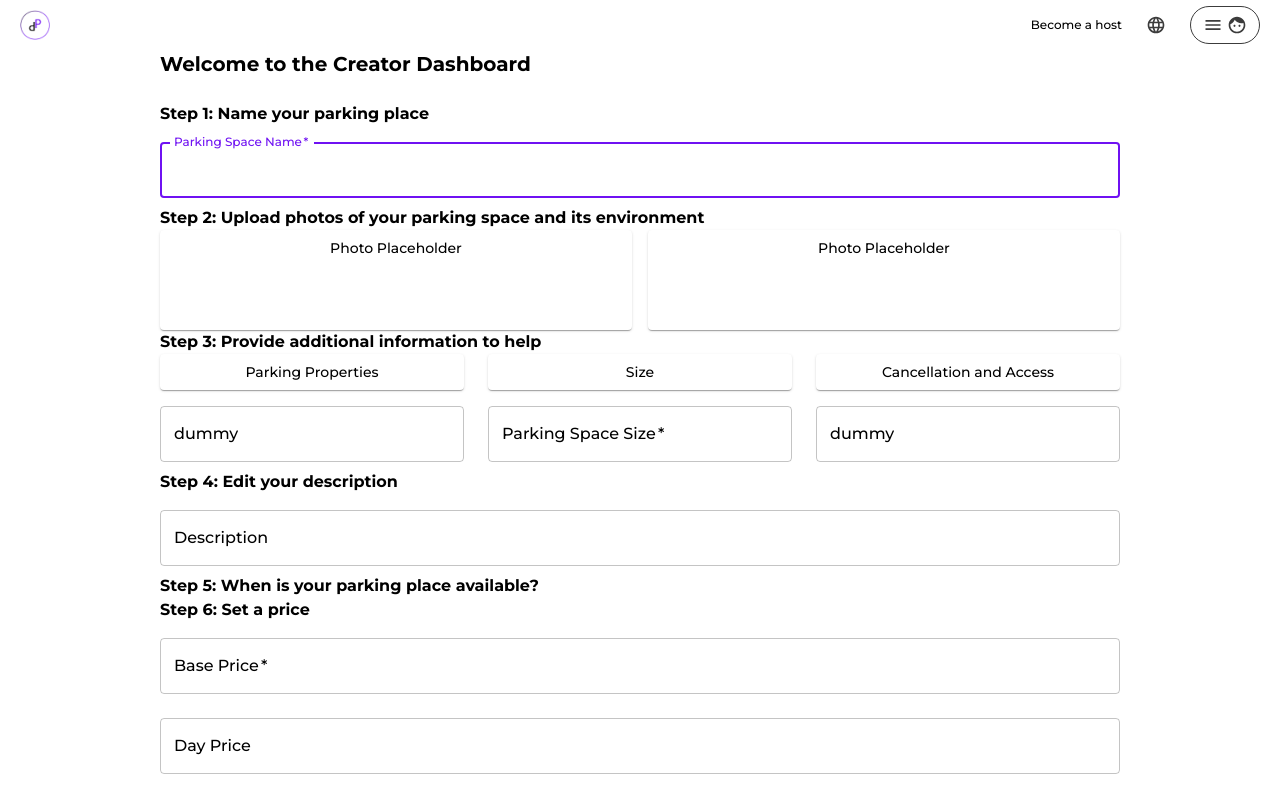
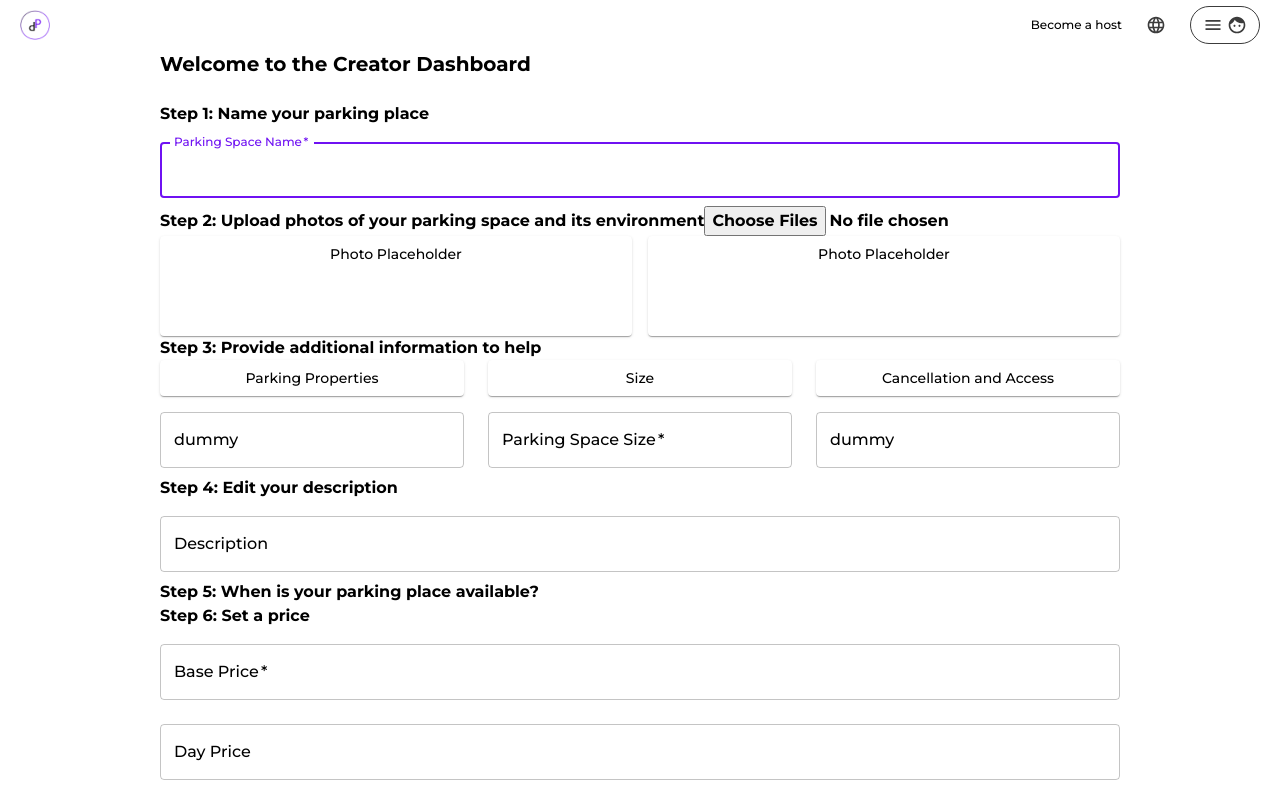
Before and after one commit to tessaRuckstuhl/ParkingPal, a React (Create React App) app in the folder client/: page /parking/create in a window 1280 px wide. Shown: the top 796 px of the page. Built offline with nearby package versions, Linux system fonts and the light colour scheme.

Commit message:
imagesfield

```diff
--- a/client/src/components/Forms/ParkingSpaceForm.js
+++ b/client/src/components/Forms/ParkingSpaceForm.js
@@ -7,6 +7,7 @@ import TextField from '@mui/material/TextField';
 import { Grid, Paper } from '@mui/material/';
 import { styled } from '@mui/material/styles';
 
+
 const ParkingSpaceForm = () => {
   const [parkingSpaceName, setParkingSpaceName] = useState('');
   const [location, setLocation] = useState('');
@@ -14,6 +15,8 @@ const ParkingSpaceForm = () => {
   const [basePrice, setBasePrice] = useState('');
   const [dayPrice, setDayPrice] = useState('');
   const [longTermStayPrice, setLongTermStayPrice] = useState('');
+  const [images,setImages] = useState('');
+
 
   const navigate = useNavigate();
 
@@ -52,6 +55,7 @@ const ParkingSpaceForm = () => {
   const handleSubmit = async (event) => {
     event.preventDefault();
     try {
+      //you can also take it out of the main context
       const user = parseJwt(localStorage.getItem('token'))
       const parkingSpace = {
         name: parkingSpaceName,
@@ -72,6 +76,7 @@ const ParkingSpaceForm = () => {
     return null;
   }
 };
+//npm install react-file-base64
 
   useEffect(() => {
 
@@ -98,6 +103,7 @@ const ParkingSpaceForm = () => {
             onChange={(e) => handleChange(e)}
           />
           <b>Step 2: Upload photos of your parking space and its environment</b>
+          <input type="file" multiple ></input>
           <Grid container spacing={2}>
             <Grid item xs={6}>
               <Item style={{ height: 100 }}>Photo Placeholder</Item>
```
